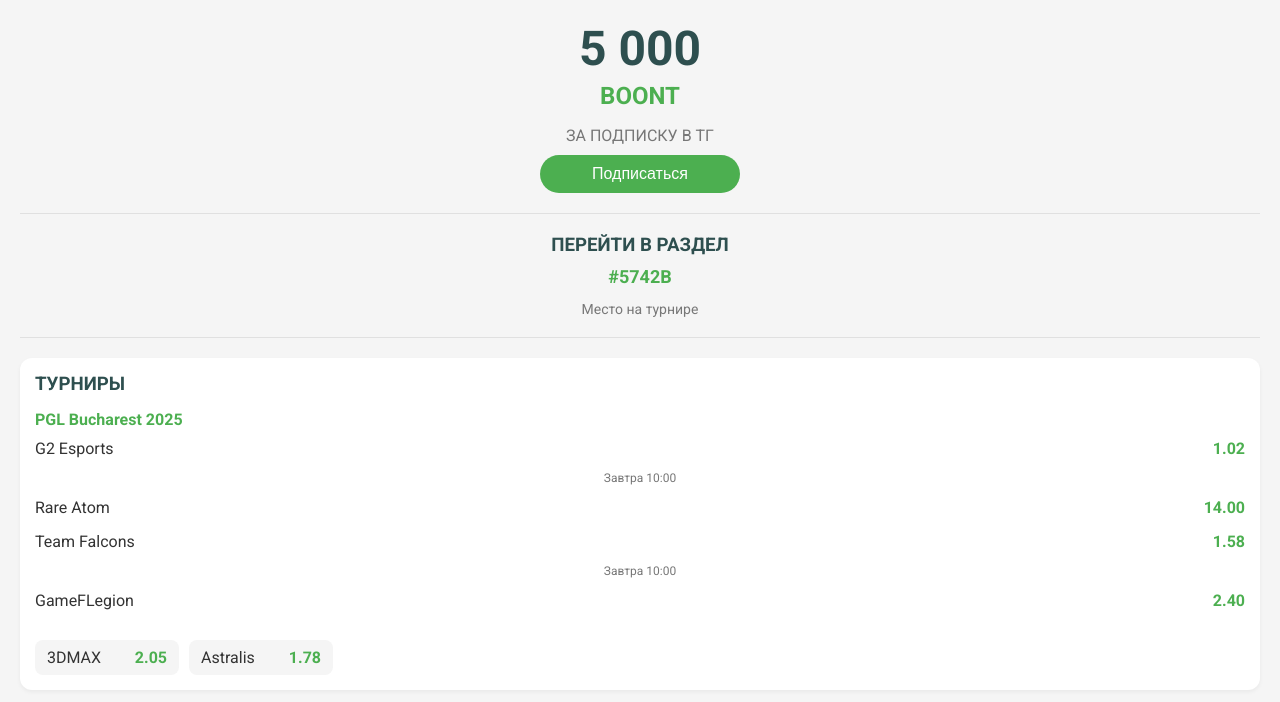
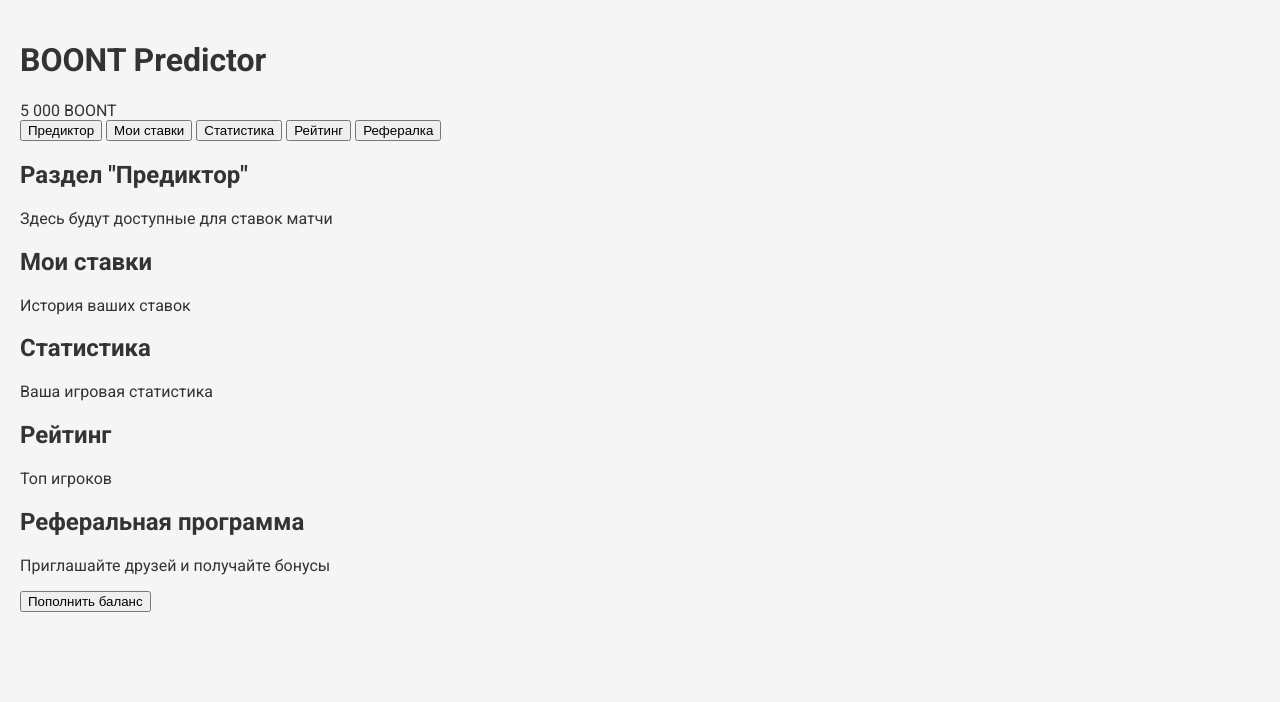
Before and after one commit to brown0n/telegram-cyberbet, a plain HTML site: page index.html in a window 1280 px wide. Drawn offline with Linux system fonts and the light colour scheme; a script that the page names is missing.

Commit message:
Update index.html

```diff
--- a/index.html
+++ b/index.html
@@ -3,74 +3,55 @@
 <head>
     <meta charset="UTF-8">
     <meta name="viewport" content="width=device-width, initial-scale=1.0">
-    <title>BOONT | CS2 Predictor</title>
+    <title>BOONT Predictor</title>
     <link href="https://fonts.googleapis.com/css2?family=Roboto:wght@400;500;700&display=swap" rel="stylesheet">
     <link rel="stylesheet" href="styles.css">
     <script src="https://telegram.org/js/telegram-web-app.js"></script>
 </head>
 <body>
     <div class="app-container">
-        <div class="balance-section">
-            <h1>5 000</h1>
-            <h2>BOONT</h2>
-            <p class="subscription-text">ЗА ПОДПИСКУ В ТГ</p>
-            <button class="subscribe-btn">Подписаться</button>
-        </div>
+        <header class="app-header">
+            <h1>BOONT Predictor</h1>
+            <div class="balance">5 000 BOONT</div>
+        </header>
 
-        <div class="divider"></div>
+        <nav class="tabs-container">
+            <button class="tab active" data-tab="predictor">Предиктор</button>
+            <button class="tab" data-tab="bets">Мои ставки</button>
+            <button class="tab" data-tab="stats">Статистика</button>
+            <button class="tab" data-tab="rating">Рейтинг</button>
+            <button class="tab" data-tab="referral">Рефералка</button>
+        </nav>
 
-        <div class="tournament-section">
-            <h3>ПЕРЕЙТИ В РАЗДЕЛ</h3>
-            <div class="tournament-code">#5742B</div>
-            <p class="tournament-desc">Место на турнире</p>
-        </div>
-
-        <div class="divider"></div>
-
-        <div class="matches-section">
-            <h3>ТУРНИРЫ</h3>
-
-            <div class="tournament-header">
-                <h4>PGL Bucharest 2025</h4>
+        <main class="content-area">
+            <div class="tab-content active" data-tab="predictor">
+                <h2>Раздел "Предиктор"</h2>
+                <p>Здесь будут доступные для ставок матчи</p>
             </div>
 
-            <div class="match-list">
-                <div class="match-item">
-                    <div class="team-info">
-                        <span>G2 Esports</span>
-                        <span class="odds">1.02</span>
-                    </div>
-                    <div class="match-time">Завтра 10:00</div>
-                    <div class="team-info">
-                        <span>Rare Atom</span>
-                        <span class="odds">14.00</span>
-                    </div>
-                </div>
+            <div class="tab-content" data-tab="bets">
+                <h2>Мои ставки</h2>
+                <p>История ваших ставок</p>
+            </div>
 
-                <!-- Остальные матчи по аналогии -->
-                <div class="match-item">
-                    <div class="team-info">
-                        <span>Team Falcons</span>
-                        <span class="odds">1.58</span>
-                    </div>
-                    <div class="match-time">Завтра 10:00</div>
-                    <div class="team-info">
-                        <span>GameFLegion</span>
-                        <span class="odds">2.40</span>
-                    </div>
-                </div>
+            <div class="tab-content" data-tab="stats">
+                <h2>Статистика</h2>
+                <p>Ваша игровая статистика</p>
+            </div>
 
-                <div class="other-teams">
-                    <div class="team-odds">
-                        <span>3DMAX</span>
-                        <span class="odds">2.05</span>
-                    </div>
-                    <div class="team-odds">
-                        <span>Astralis</span>
-                        <span class="odds">1.78</span>
-                    </div>
-                </div>
+            <div class="tab-content" data-tab="rating">
+                <h2>Рейтинг</h2>
+                <p>Топ игроков</p>
             </div>
+
+            <div class="tab-content" data-tab="referral">
+                <h2>Реферальная программа</h2>
+                <p>Приглашайте друзей и получайте бонусы</p>
+            </div>
+        </main>
+
+        <div class="bottom-menu">
+            <button class="deposit-btn">Пополнить баланс</button>
         </div>
     </div>
 
```
